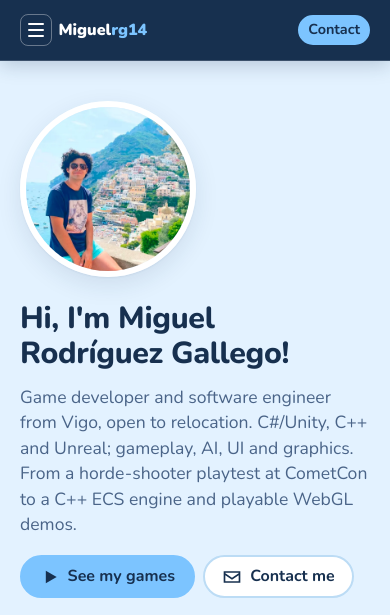
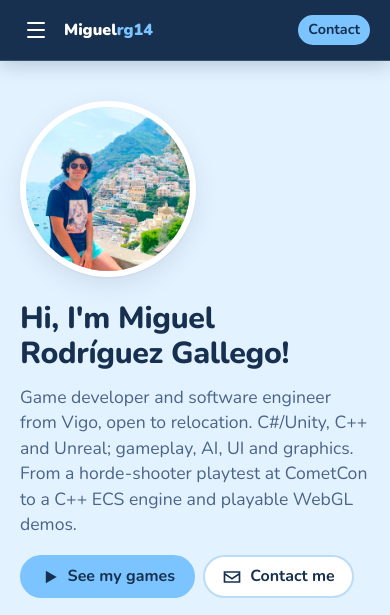
Before and after one commit to miguelrg14/miguelrg14.github.io, a website: page index.html in a window 390 px wide. Shown: the top 615 px of the page. Drawn offline with Linux system fonts and the light colour scheme.

Commit message:
Minor change Respontive menu button header.

```diff
--- a/css/style.css
+++ b/css/style.css
@@ -200,11 +200,11 @@ main,
     flex-direction: column;
     align-items: center;
     justify-content: center;
-    gap: 4px;
+    gap: 5px;
     width: 2rem;
     height: 2rem;
     padding: 0;
-    border: 1px solid rgb(255 255 255 / 0.35);
+    border: 0;
     border-radius: 8px;
     background: transparent;
     color: #fff;
@@ -213,10 +213,14 @@ main,
 
 .nav-toggle span {
     display: block;
-    width: 1rem;
+    width: 1.15rem;
     height: 2px;
     border-radius: 2px;
     background: currentColor;
+}
+
+.nav-toggle:hover {
+    background: rgb(255 255 255 / 0.12);
 }
 
 .site-nav ul {
@@ -2076,6 +2080,7 @@ img[data-media-open]:focus-visible,
     .nav-toggle {
         order: -1;
         display: flex;
+        margin-right: 0.35rem;
     }
 
     .site-nav {
```
